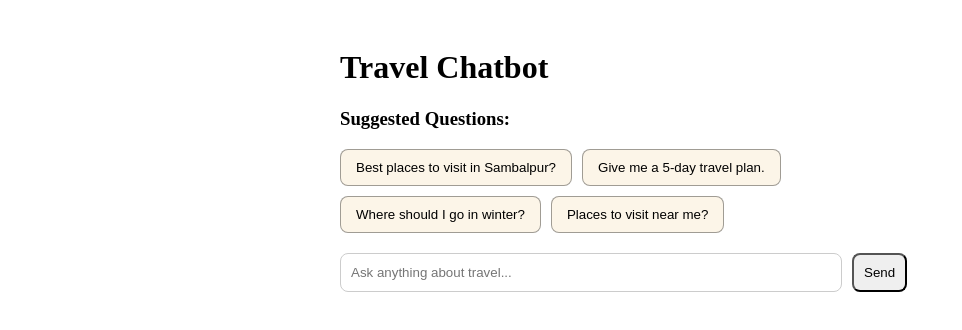
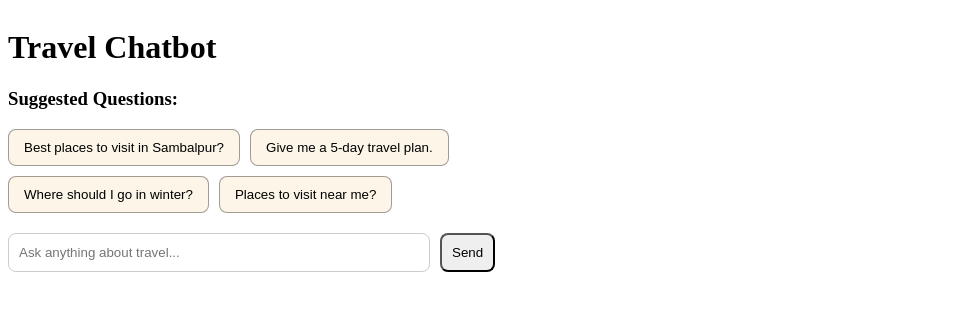
Before and after one commit to Himanshu0-7/travel-chatbot, a Next.js app: page /chat in a window 1280 px wide. Shown: the top 330 px of the page, without its empty margins (0-962 px from the left). Built offline with nearby package versions, Linux system fonts and the light colour scheme.

Commit message:
css change

```diff
--- a/src/app/chat/page.js
+++ b/src/app/chat/page.js
@@ -80,7 +80,7 @@ export default function ChatPage() {
   }
 
   return (
-    <div style={{ width: "100%", maxWidth: "600px", margin: "auto", padding: 20,overflowX: "hidden" }}>
+    <div style={{ width: "100%", maxWidth: "500px",overflowX: "hidden" }}>
       <h1>Travel Chatbot</h1>
 
       {/* Suggested buttons */}
```
